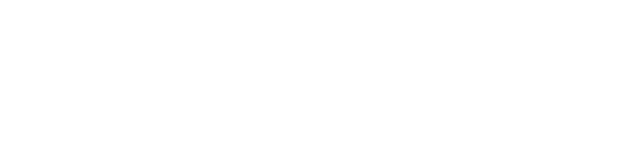
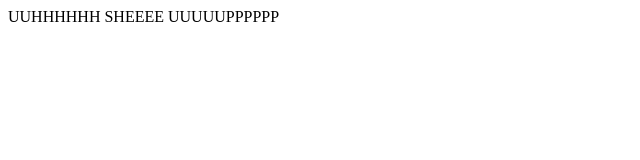
Before and after one commit to fransiscordg/praktikum, a plain HTML site: page index.html in a window 1280 px wide. Shown: the whole page, without its empty margins (0-640 px from the left). Drawn offline with Linux system fonts and the light colour scheme.

Commit message:
attasquad

```diff
--- a/index.html
+++ b/index.html
@@ -4,6 +4,7 @@
   </title>
 <head>
 <body>
+  <a> UUHHHHHH SHEEEE UUUUUPPPPPP</a>
 </body>
 </head>
 </html>
```
